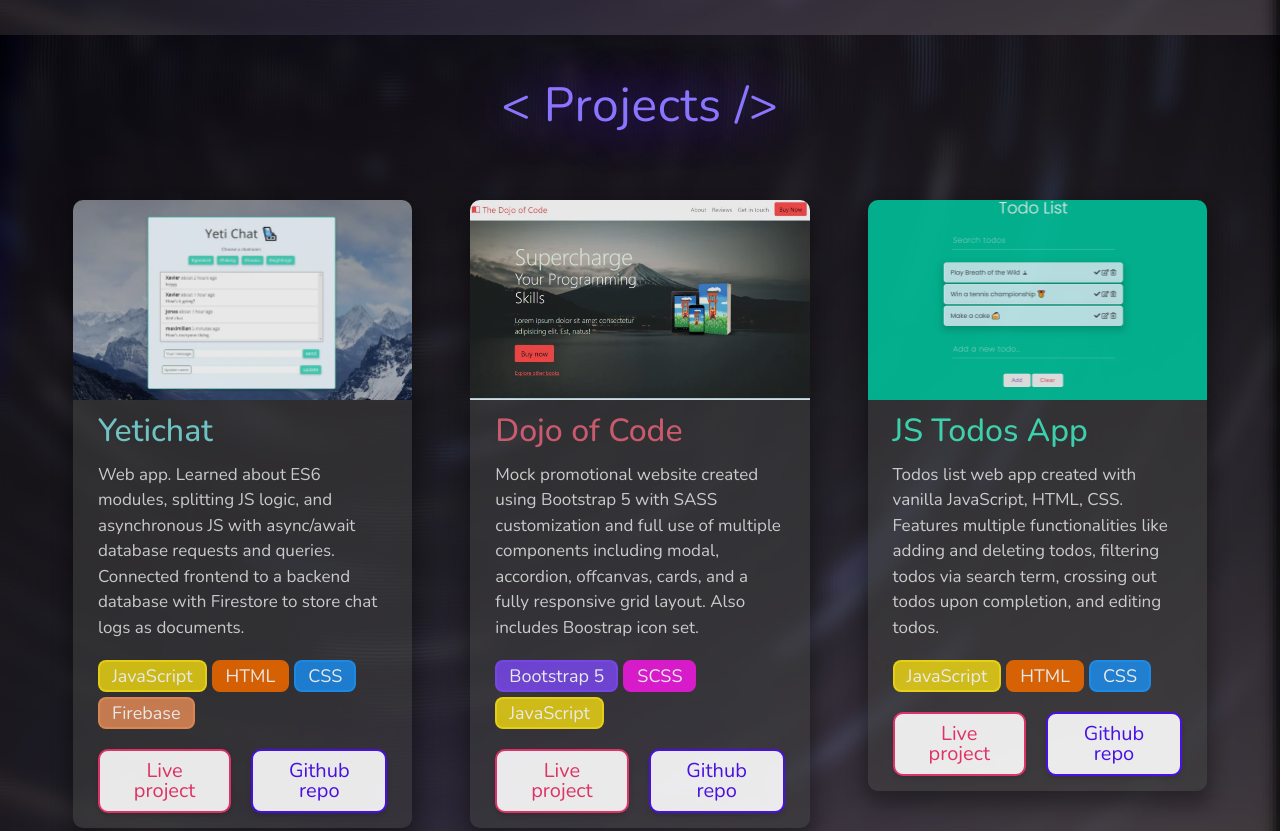
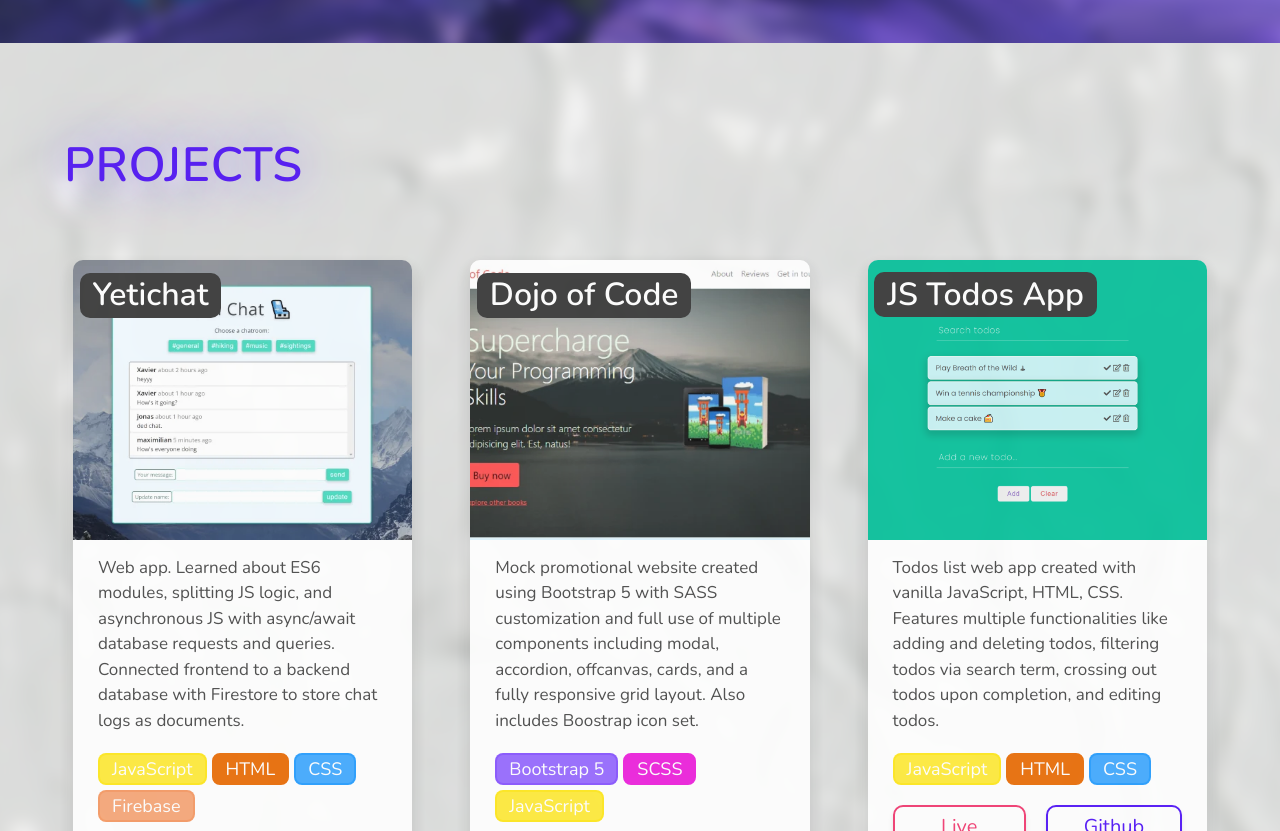
Before and after one commit to salashamir/devportfolio, a website: page index.html in a window 1280 px wide. Shown: the part 1531-2362 px from the top of the page. Drawn offline with nearby package versions, Linux system fonts and the light colour scheme.

Commit message:
redid projects cards and redesigned basckgrounds for skills and porject sections, also removed superfluous waves

```diff
--- a/index.html
+++ b/index.html
@@ -125,7 +125,7 @@
           <div></div>
         </div>
         <div class="container">
-          <h2 class="secondary-heading neon-orange">< Skills /></h2>
+          <h2 class="secondary-heading neon-white">Skills</h2>
           <div class="skills__grid">
             <div class="skill skill__border skill__border--html one">
               <picture>
@@ -250,7 +250,7 @@
       <!-- projects section -->
       <section class="projects" id="projects">
         <div class="container">
-          <h2 class="secondary-heading neon-purple">< Projects /></h2>
+          <h2 class="secondary-heading neon-purple">Projects</h2>
           <div class="projects__grid">
             <!-- project 1 -->
             <article class="project project--yetichat">
@@ -269,10 +269,8 @@
                   alt=""
                 />
               </picture>
+              <h3 class="project__title project__title--yetichat">Yetichat</h3>
               <div class="project__content">
-                <h3 class="project__title project__title--yetichat">
-                  Yetichat
-                </h3>
                 <p class="project__desc">
                   Web app. Learned about ES6 modules, splitting JS logic, and
                   asynchronous JS with async/await database requests and
@@ -488,7 +486,7 @@
             />
           </defs>
           <g class="parallax">
-            <use
+            <!-- <use
               xlink:href="#gentle-wave"
               x="48"
               y="3"
@@ -499,7 +497,7 @@
               x="48"
               y="5"
               fill="rgba(0,0,0,0.3)"
-            />
+            /> -->
             <use xlink:href="#gentle-wave" x="48" y="7" fill="#111" />
           </g>
         </svg>
--- a/sass/base/_typography.scss
+++ b/sass/base/_typography.scss
@@ -1,21 +1,34 @@
 @use "../abstracts/variables" as var;
 
 .secondary-heading {
-  font-weight: 300;
-  text-align: center;
+  font-weight: 600;
+  text-align: left;
   font-size: 4.8rem;
   letter-spacing: 0.7px;
   margin-bottom: 5.6rem;
+
+  @media (max-width: 680px) {
+    text-align: center;
+  }
 }
 
-.neon-orange {
-  color: #fb4264;
+.neon-white {
+  text-transform: uppercase;
+  color: #fff;
   line-height: 6vw;
-  text-shadow: 0 0 4vw #f40a35;
+  text-shadow: 0 0 4vw #eee;
+
+  &::after {
+    content: "";
+    width: 10px;
+    height: 5px;
+    background-color: #fff;
+  }
 }
 
 .neon-purple {
-  color: var.$primary-light;
+  text-transform: uppercase;
+  color: var.$primary;
   line-height: 6vw;
-  text-shadow: 0 0 4vw var.$primary;
+  text-shadow: 0 0 4vw var.$primary-light;
 }
--- a/sass/components/_projectcard.scss
+++ b/sass/components/_projectcard.scss
@@ -1,59 +1,52 @@
+@use "../abstracts/variables" as var;
+
 .project {
-  width: 80%;
+  width: 100%;
   height: fit-content;
   border-radius: 10px;
+  position: relative;
   overflow: hidden;
-
-  box-shadow: 0 10px 20px 4px rgba(0, 0, 0, 0.4);
+  box-shadow: 0 8px 14px 4px rgba(0, 0, 0, 0.096);
   opacity: 0.9;
   transition: all 0.3s;
 
   &:hover {
     transform: rotate(-2deg);
     opacity: 1;
-    box-shadow: 0 12px 24px 6px rgba(0, 0, 0, 0.4);
+    box-shadow: 0 5px 10px 2px rgba(0, 0, 0, 0.274);
   }
 
   &__img {
     width: 100%;
-    height: 20rem;
+    height: 28rem;
     object-fit: cover;
     display: block;
   }
 
   &__content {
-    color: #ddd;
-    background-color: #3f3f3fa2;
+    color: #444;
+    background-color: #fff;
     padding: 1.5rem 2.5rem;
     display: flex;
     flex-direction: column;
   }
 
   &__title {
+    position: absolute;
+    top: 2%;
+    left: 2%;
+    border-radius: 10px;
+    background-color: #333;
+    padding: 0.2em 0.4em;
+    color: #fff;
     font-size: 3.2rem;
     margin-bottom: 1.5rem;
-    font-weight: 500;
-
-    &--yetichat {
-      color: rgba(134, 243, 243, 0.849);
-    }
-
-    &--dojo {
-      color: rgba(248, 106, 130, 0.863);
-    }
-
-    &--jstodos {
-      color: rgba(66, 255, 208, 0.863);
-    }
-
-    &--qcloud {
-      color: rgba(86, 255, 35, 0.863);
-    }
+    font-weight: 600;
   }
 
   &__desc {
     font-size: 1.7rem;
-    font-weight: 200;
+    font-weight: 400;
     line-height: 1.5;
     margin-bottom: 2rem;
   }
--- a/sass/components/_skillcard.scss
+++ b/sass/components/_skillcard.scss
@@ -1,3 +1,5 @@
+@use "../abstracts/variables" as var;
+
 .skill {
   position: relative;
   display: grid;
@@ -5,7 +7,8 @@
   width: 60%;
   height: 17rem;
   border: none;
-  border-radius: 5px;
+  border-radius: 8px;
+  background-color: rgba(255, 255, 255, 0.192);
   box-shadow: 0 10px 20px 4px rgba($color: #000000, $alpha: 0.2);
   opacity: 90%;
   transition: all 0.3s ease;
--- a/sass/layout/_about.scss
+++ b/sass/layout/_about.scss
@@ -53,6 +53,7 @@
     position: relative;
 
     img {
+      border-radius: 8px;
       max-width: 100%;
       height: auto;
       display: block;
--- a/sass/layout/_contact.scss
+++ b/sass/layout/_contact.scss
@@ -5,7 +5,6 @@
 
   &__form-container {
     width: 100%;
-    max-width: 100rem;
     box-shadow: 0 5px 10px 2px rgba(0, 0, 0, 0.2);
     margin-inline: auto;
     -webkit-backdrop-filter: blur(20px);
--- a/sass/layout/_header.scss
+++ b/sass/layout/_header.scss
@@ -1,6 +1,7 @@
 @use "../abstracts/variables" as var;
 
 .header {
+  border-radius: 2px;
   z-index: 999;
   width: 100%;
   position: fixed;
--- a/sass/layout/_hero.scss
+++ b/sass/layout/_hero.scss
@@ -26,7 +26,7 @@
     animation: moveDown 1s ease-in-out forwards;
 
     h2 {
-      font-size: 4.6rem;
+      font-size: 4.2rem;
       font-weight: 300;
       margin-bottom: 1.6rem;
     }
--- a/sass/layout/_projects.scss
+++ b/sass/layout/_projects.scss
@@ -1,8 +1,24 @@
 .projects {
   // padding: 4.8rem 0 8.4rem;
-  padding: 3.2rem 0 0 0;
+  padding: 8.4rem 0 0 0;
+  position: relative;
   width: 100%;
-  background: url("../imgs/blurred-skills-bcg.jpg") center/cover no-repeat fixed;
+  background: url("../imgs/whitepaint.jpg") center/cover no-repeat fixed;
+  z-index: 1;
+  overflow: hidden;
+
+  &::after {
+    content: "";
+    position: absolute;
+    top: 0;
+    left: 0;
+    width: 100%;
+    height: 100%;
+    z-index: -1;
+    filter: blur(6px);
+    background: inherit;
+    transform: scale(1.2);
+  }
 
   &__grid {
     display: grid;
@@ -22,7 +38,7 @@
   }
 }
 
-@media (min-width: 935px) {
+@media (min-width: 1200px) {
   .projects .projects__grid {
     grid-template-columns: repeat(3, 1fr);
   }
--- a/sass/layout/_skills.scss
+++ b/sass/layout/_skills.scss
@@ -1,9 +1,25 @@
+@use "../abstracts/variables" as var;
+
 .skills {
-  padding: 9.6rem 0 8.4rem;
+  padding: 9.6rem 0 9.6rem;
   position: relative;
   width: 100%;
-  background: url("../imgs/blurred-skills-bcg.jpg") center/cover no-repeat fixed;
   overflow: hidden;
+  background: url("../imgs/purplepaint.jpg") center/cover no-repeat;
+  z-index: 1;
+
+  &::after {
+    content: "";
+    position: absolute;
+    top: 0;
+    left: 0;
+    width: 100%;
+    height: 100%;
+    z-index: -1;
+    filter: blur(6px);
+    background: inherit;
+    transform: scale(1.2);
+  }
 
   .box {
     position: absolute;
```
Also changed, not shown: css/main.css, imgs/purplepaint.jpg (added), imgs/skills-bcg.jpg (added), imgs/whitepaint.jpg (added), 1 other file.
